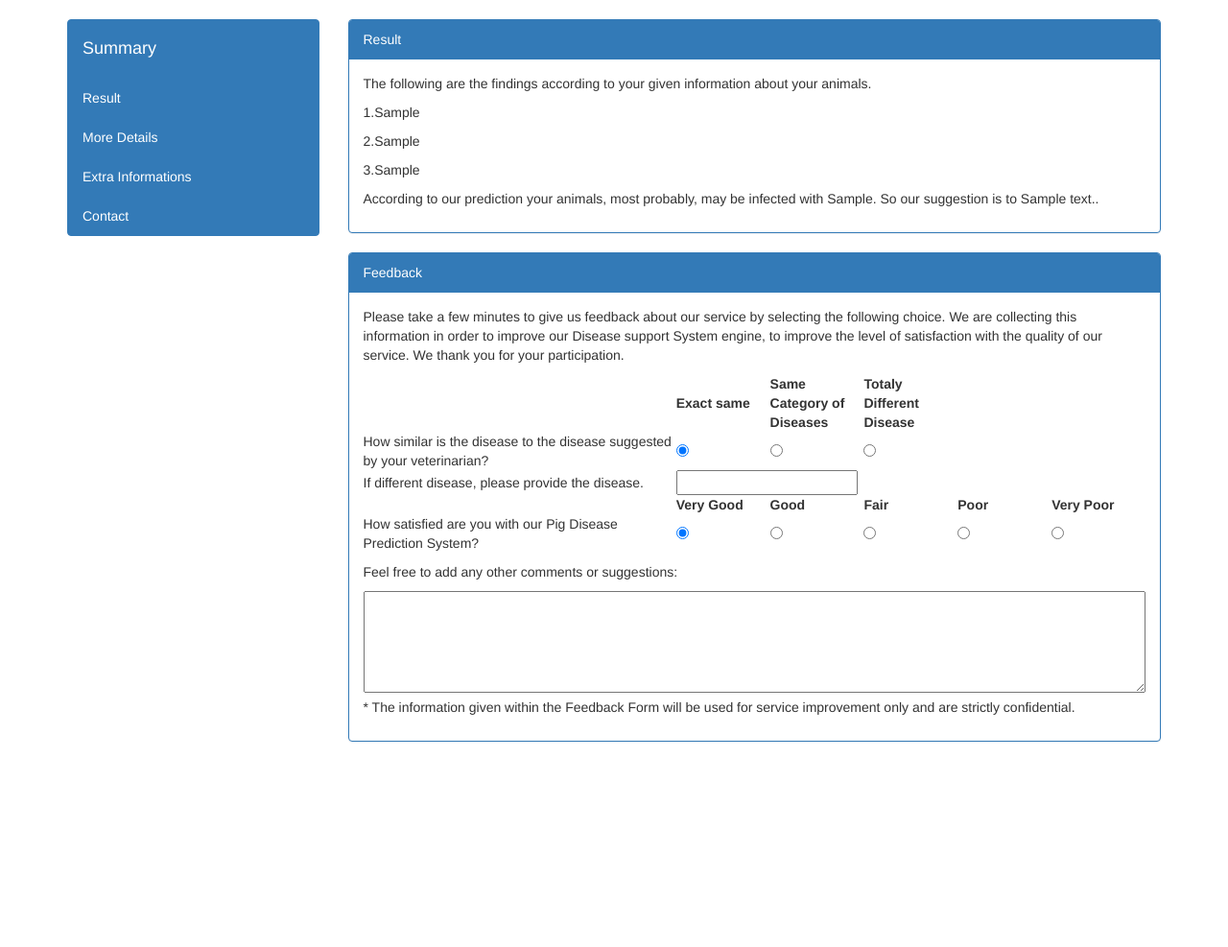
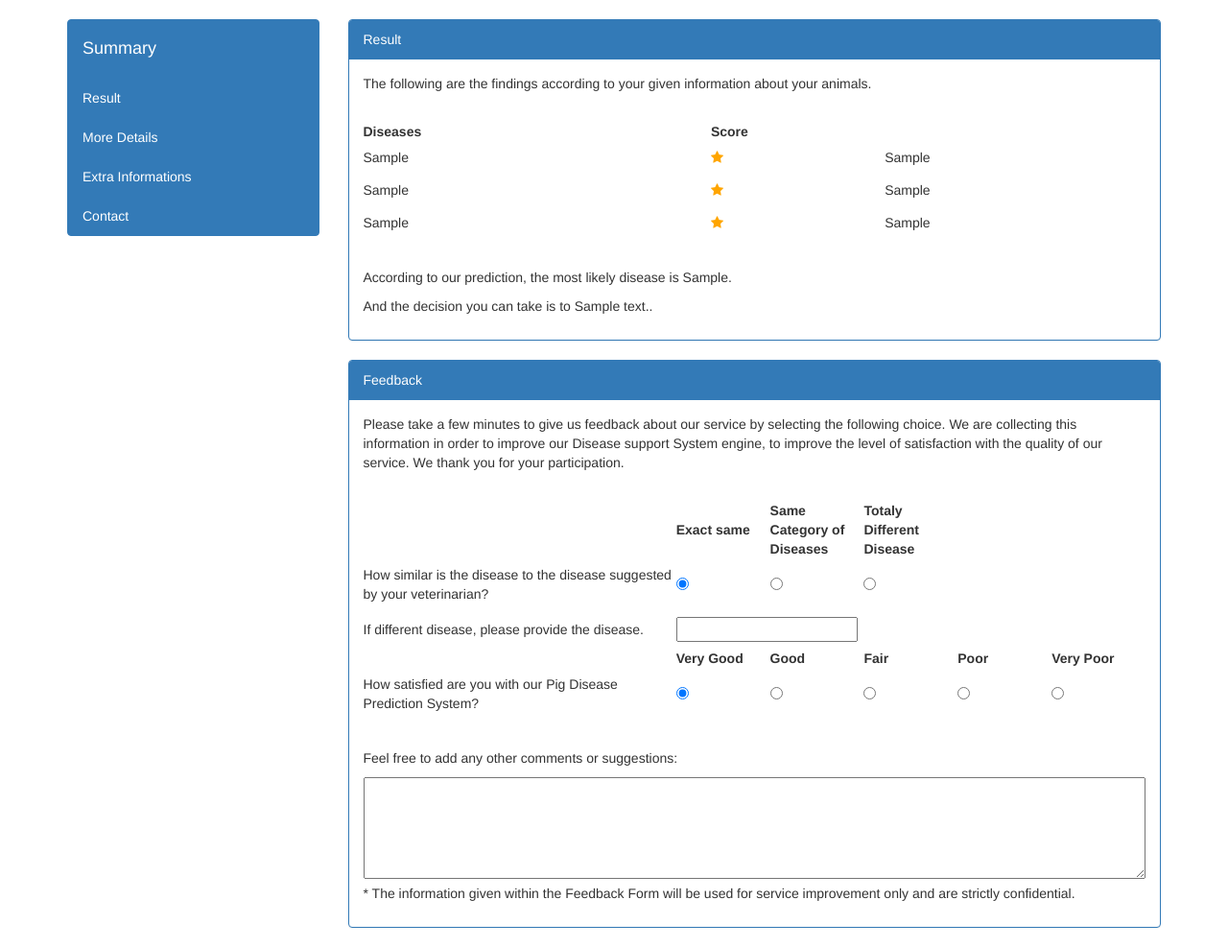
Before and after one commit to nilakanta123/PigDiseasesDiagnosis, a Django app: template templates/projectapp/page_antimortem_result.html in a window 1280 px wide. Shown: the part 52-1039 px from the top of the page at 96% size. Before the commit the page ends 825 px from the top, so only its background shows below. Run offline with Django 3.2, Linux system fonts and the light colour scheme; the template is opened without the code that fills it: most values are stand-ins (such as "Sample title", 1, 10 or a date in 2020); some libraries are stand-ins or nearby versions.

Commit message:
result scoring start

```diff
--- a/templates/projectapp/base.html
+++ b/templates/projectapp/base.html
@@ -4,6 +4,7 @@
 <head>
   <meta name="viewport" content="width=device-width, initial-scale=1">
   <link rel="stylesheet" href="https://maxcdn.bootstrapcdn.com/bootstrap/3.3.7/css/bootstrap.min.css">
+  <link rel="stylesheet" href="https://cdnjs.cloudflare.com/ajax/libs/font-awesome/4.7.0/css/font-awesome.min.css">
   <script src="https://ajax.googleapis.com/ajax/libs/jquery/3.3.1/jquery.min.js"></script>
   <script src="https://maxcdn.bootstrapcdn.com/bootstrap/3.3.7/js/bootstrap.min.js"></script>
   <style type="text/css">
@@ -118,8 +119,17 @@
 	}
 
 	table{
-		padding:5px;
-		margin:10px 0;
+		/*padding:0px;*/
+		margin:30px 0;
+		border-collapse: collapse;
+	}
+	td {
+    	padding-top: .5em;
+    	padding-bottom: .5em;
+	}
+
+	.checked {
+    	color: orange;
 	}
 
 
--- a/templates/projectapp/page_antimortem_result.html
+++ b/templates/projectapp/page_antimortem_result.html
@@ -8,10 +8,42 @@
 				  	<div class="panel-heading">Result</div>
 				  	<div class="panel-body">
 				  		<p>The following are the findings according to your given information about your animals.</p>
-				  		<p>1.{{finding.0}}</p>
-				  		<p>2.{{finding.1}}</p>
-				  		<p>3.{{finding.2}}</p>
-				  		<p> According to our prediction your animals, most probably, may be infected with {{finding.0}}. So our suggestion is to {{decision}}.</p>
+				  		<table cellpadding="10" width="100%">
+				  			<tr>
+							    <th width="40%">Diseases</th>
+							    <th width="20%">Score</th>
+							    <th width="30%"></th>
+							</tr>
+							<tr>
+						  		<td>{{finding.0}}</td>
+						  		<td>
+						  			{% for i in range1 %}
+						  				<span class="fa fa-star checked"></span>
+						  			{% endfor %}
+						  		</td>
+						  		<td>{{range1}}</td>
+						  	</tr>
+						  	<tr>
+						  		<td>{{finding.1}}</td>
+						  		<td>
+						  			{% for i in range2 %}
+						  				<span class="fa fa-star checked"></span>
+						  			{% endfor %}
+						  		</td>
+						  		<td>{{range2}}</td>
+						  	</tr>
+						  	<tr>
+						  		<td>{{finding.2}}</td>
+						  		<td>
+						  			{% for i in range3 %}
+						  				<span class="fa fa-star checked"></span>
+						  			{% endfor %}
+						  		</td>
+						  		<td>{{range3}}</td>
+						  	</tr>
+						</table>
+				  		<p> According to our prediction, the most likely disease is {{finding.0}}.</p>
+				  		<p> And the decision you can take is to {{decision}}.</p>
 				  	</div>
 				</div>
 
```
Also changed, not shown: projectapp/mm.py (added, +31 -0 lines), projectapp/utility.py (+11 -1 lines), projectapp/views.py (+2 -8 lines).
